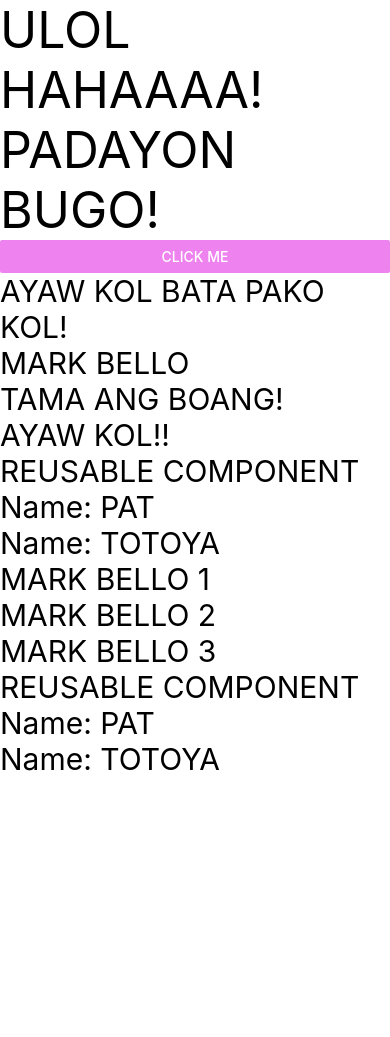
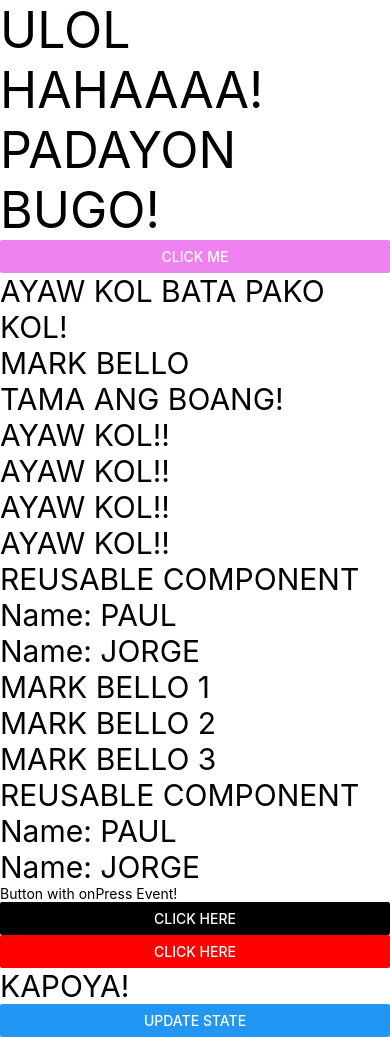
Before and after one commit to m4rkbello/ReactNativeCLI_FullCourse, a React Native app: screen / in a window 390 px wide. Before the commit the page ends 844 px from the top, so only its background shows below. Built offline with nearby package versions, Linux system fonts and the light colour scheme.

Commit message:
TUG TA TUG!

```diff
--- a/App.tsx
+++ b/App.tsx
@@ -1,6 +1,8 @@
 import React from "react";
-import { Text, View, Button } from 'react-native';
+import { Text, View, Button, ScrollView } from 'react-native';
 import ComponentData from "./components/ComponentData";
+import ButtonAndOnPressEvents from "./components/ButtonAndOnPress";
+import UseStateComponent from "./components/UseStateComponent";
 
 const App = () => {
 
@@ -12,6 +14,7 @@ const App = () => {
 
   return (
     <View>
+      <ScrollView>
 
         <Text style={{ fontSize: 50 }}>
           ULOL  HAHAAAA!
@@ -24,8 +27,24 @@ const App = () => {
         <Text style={{ fontSize: 30 }}>{choy}</Text>
         <Text style={{ fontSize: 30 }}>{fname + " " + lname}</Text>
         <Text style={{ fontSize: 30 }}>{data === 30 ? "TAMA ANG BOANG!" : "AYAW KOL!"}</Text>
-
-
+        {
+          data < 30 ?
+            <Text style={{ fontSize: 30 }}>OHAHAY!</Text>
+            :
+            <Text style={{ fontSize: 30 }}>AYAW KOL!!</Text>
+        }
+        {
+          data < 30 ?
+            <Text style={{ fontSize: 30 }}>OHAHAY!</Text>
+            :
+            <Text style={{ fontSize: 30 }}>AYAW KOL!!</Text>
+        }
+        {
+          data < 30 ?
+            <Text style={{ fontSize: 30 }}>OHAHAY!</Text>
+            :
+            <Text style={{ fontSize: 30 }}>AYAW KOL!!</Text>
+        }
         {
           data < 30 ?
             <Text style={{ fontSize: 30 }}>OHAHAY!</Text>
@@ -34,11 +53,14 @@ const App = () => {
         }
         <ComponentData />
         <ListProgrammers />
+        <ButtonAndOnPressEvents />
+        <UseStateComponent />
+
+      </ScrollView>
+
     </View>
   );
 };
-
-
 
 const ListProgrammers = () => {
   return (
--- /dev/null
+++ b/components/ButtonAndOnPress.js
@@ -0,0 +1,27 @@
+import React from "react";
+import { Button, View, Text } from "react-native";
+
+
+const ButtonAndOnPressEvents = () => {
+
+    const err = () => {
+        console.error("BUGO ERROR!")
+    }
+
+    const bug = (data) => {
+        console.error(data)
+    }
+
+
+    return (
+        <View>
+            <Text>Button with onPress Event!</Text>
+            <Button title="CLICK HERE" onPress={err} style={{ fontSize: 20 }} color={'#000'} />
+
+
+            <Button title="CLICK HERE" onPress={() => bug("PAKYO!")} style={{ fontSize: 20 }} color={'red'} />
+        </View>
+    )
+}
+
+export default ButtonAndOnPressEvents;
--- a/components/ComponentData.js
+++ b/components/ComponentData.js
@@ -6,8 +6,8 @@ const ComponentData = () => {
     return (
         <View>
             <Text style={{ fontSize: 30 }}>REUSABLE COMPONENT</Text>
-            <Text style={{ fontSize: 30 }}>Name: PAT</Text>
-            <Text style={{ fontSize: 30 }}>Name: TOTOYA</Text>
+            <Text style={{ fontSize: 30 }}>Name: PAUL</Text>
+            <Text style={{ fontSize: 30 }}>Name: JORGE</Text>
         </View>
     )
 }
--- /dev/null
+++ b/components/UseStateComponent.js
@@ -0,0 +1,20 @@
+import React, { useState } from "react";
+import { View, Text, Button } from "react-native";
+
+const UseStateComponent = () => {
+
+    const [data, setData] = useState("KAPOYA!");
+
+    const changeData = () => {
+        setData("PERO OKAY RA CUTE MAN KO!");
+    }
+
+    return (
+        <View>
+            <Text style={{ fontSize: 30 }}>{data}</Text>
+            <Button title="UPDATE STATE" onPress={changeData} />
+        </View>
+    )
+}
+
+export default UseStateComponent;
```
Lines whose indentation alone changed are shown as unchanged.
